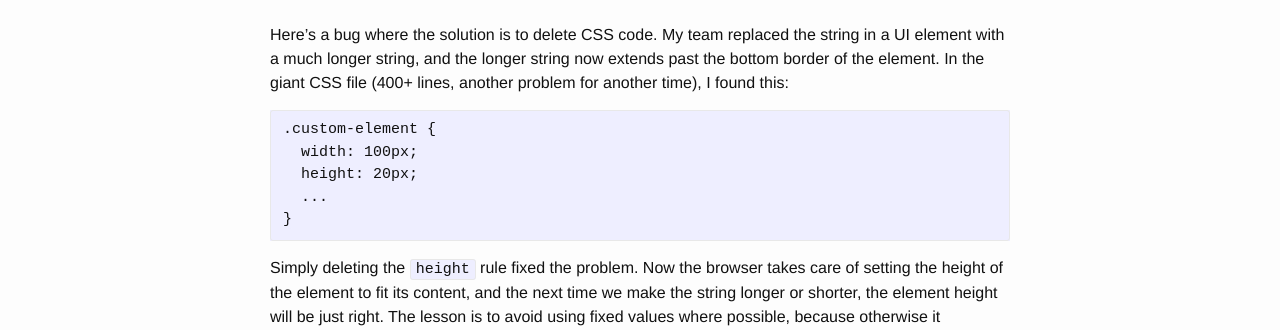
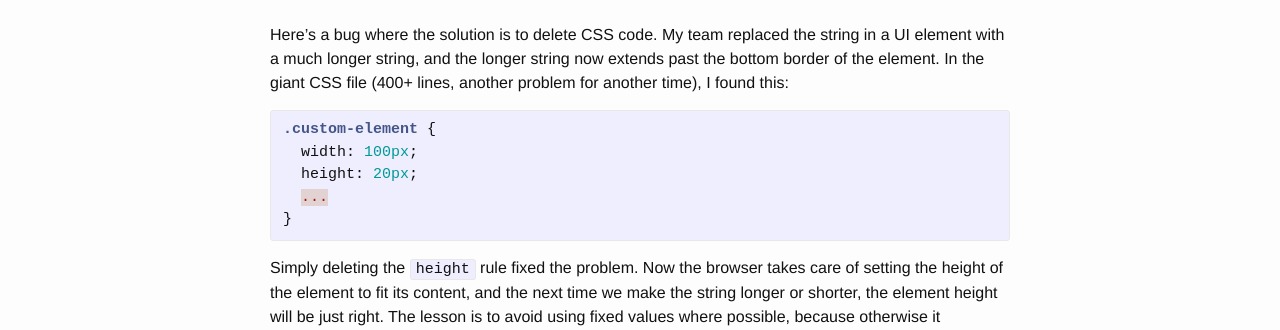
Before and after one commit to a-n-d-r-3-w/a-n-d-r-3-w.github.io, a Jekyll site: the page built from _posts/2016-09-30-over-constrained-css.md, in a window 1280 px wide. Shown: the part 177-507 px from the top of the page. Built offline with Jekyll 4.4.1, drawn with Linux system fonts in a browser that asks for light colours.

Commit message:
Add syntax highlighting

````diff
--- a/_posts/2016-09-30-over-constrained-css.md
+++ b/_posts/2016-09-30-over-constrained-css.md
@@ -7,13 +7,13 @@ in a UI element with a much longer string, and the longer string now extends pas
 border of the element. In the giant CSS file (400+ lines, another problem for
 another time), I found this:
 
-```
+{% highlight css %}
 .custom-element {
   width: 100px;
   height: 20px;
   ...
 }
-```
+{% endhighlight %}
 
 Simply deleting the `height` rule fixed the problem. Now the browser takes
 care of setting the height of the element to fit its content, and the next time we
````
Also changed, not shown: _posts/2016-10-04-css-regression-testing.md (+2 -2 lines).
